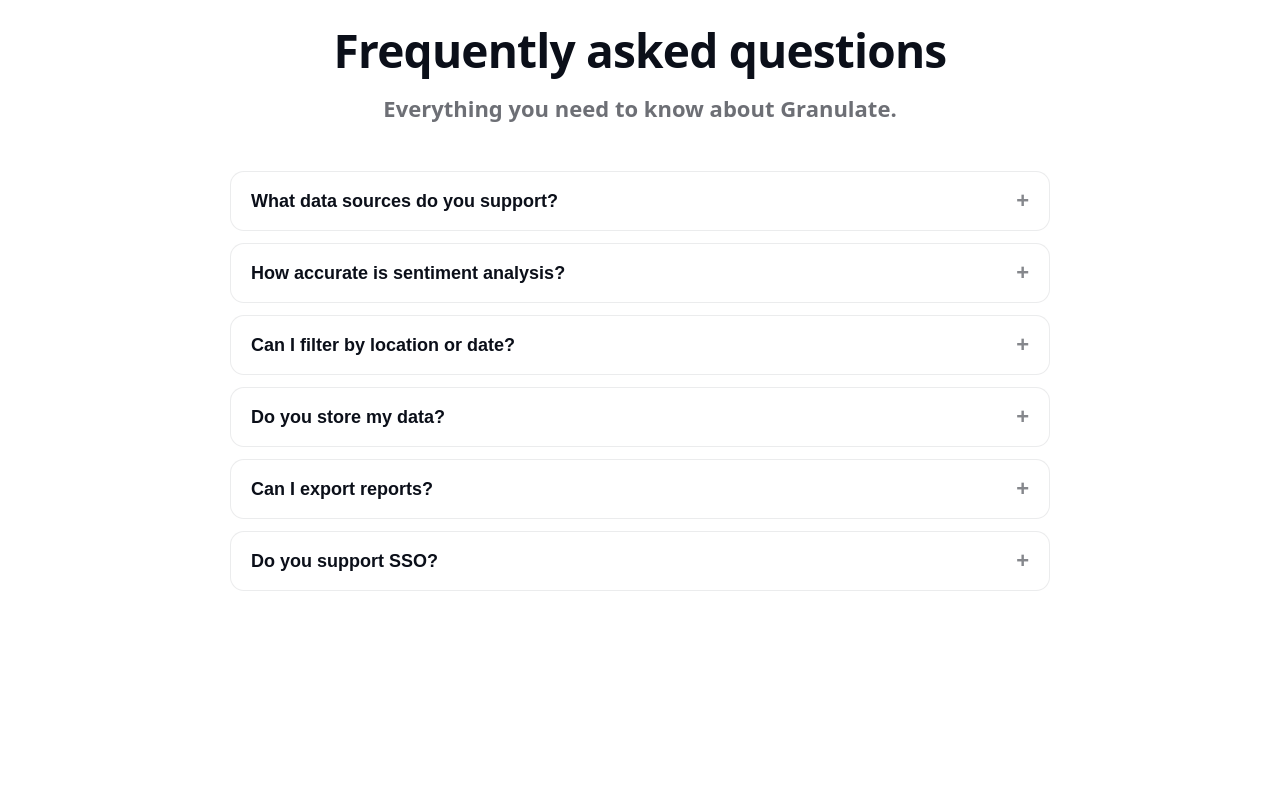
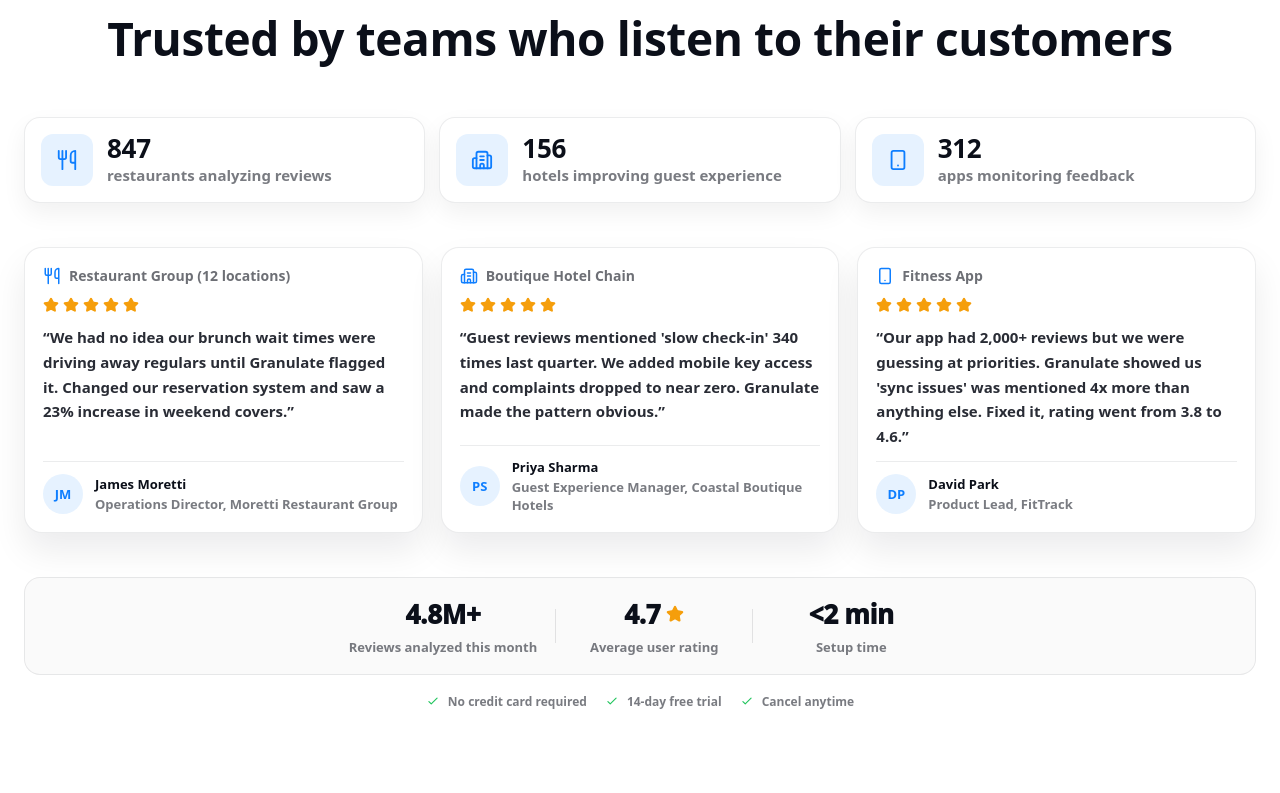
Before and after one commit to wushang549/ProyectoIntegradorUI, a React (Vite) app in the folder my-react-app/: page / in a window 1280 px wide. Shown: the part 727-1520 px from the top of the page. Before the commit the page ends 1414 px from the top, so only its background shows below. Built offline with nearby package versions, Linux system fonts and the light colour scheme.

Commit message:
social-proof section

```diff
--- a/my-react-app/src/pages/landing/components/faq.css
+++ b/my-react-app/src/pages/landing/components/faq.css
@@ -76,6 +76,9 @@
 }
 
 @media (max-width: 520px) {
+    .faq-section{
+    padding: 40px 24px;
+    }
   .faq-title {
     font-size: 28px;
   }
--- /dev/null
+++ b/my-react-app/src/pages/landing/components/social-proof.css
@@ -0,0 +1,279 @@
+.sp-section {
+  padding: 52px 24px;
+  background: #ffffff;
+}
+
+.sp-container {
+  max-width: 1600px;
+  margin: 0 auto;
+}
+
+.sp-header {
+  text-align: center;
+  margin-bottom: 48px;
+}
+
+.sp-kicker {
+  margin: 0 0 8px;
+  font-size: 18px;
+  font-weight: 900;
+  color: #0E7EFF;
+  letter-spacing: 0.3px;
+}
+
+.sp-title {
+  margin: 0;
+  font-size: 46px;
+  font-weight: 900;
+  color: #0b0f19;
+  letter-spacing: -0.4px;
+}
+
+.sp-stats {
+  display: grid;
+  gap: 14px;
+  grid-template-columns: repeat(3, 1fr);
+  margin-bottom: 44px;
+}
+.sp-star-lucide {
+  width: 16px;
+  height: 16px;
+  color: #f59e0b;
+  fill: #f59e0b;
+}
+
+.sp-stat-card {
+  display: flex;
+  align-items: center;
+  gap: 14px;
+  border-radius: 16px;
+  border: 1px solid rgba(11, 15, 25, 0.08);
+  background: #ffffff;
+  padding: 16px;
+  box-shadow: 0 10px 24px rgba(11, 15, 25, 0.06);
+}
+
+.sp-stat-icon {
+  width: 52px;
+  height: 52px;
+  border-radius: 12px;
+  background: rgba(14, 126, 255, 0.10);
+  display: flex;
+  align-items: center;
+  justify-content: center;
+  color: #0E7EFF;
+  flex: 0 0 auto;
+}
+
+.sp-industry-icon {
+  width: 22px;
+  height: 22px;
+  stroke: currentColor;
+}
+
+.sp-stat-value {
+  font-size: 26px;
+  font-weight: 700;
+  color: #0b0f19;
+  letter-spacing: -0.3px;
+  line-height: 1.05;
+}
+
+.sp-stat-label {
+  margin: 2px 0 0;
+  font-size: 15px;
+  font-weight: 700;
+  color: rgba(11, 15, 25, 0.55);
+}
+
+.sp-testimonials {
+  display: grid;
+  gap: 18px;
+  grid-template-columns: repeat(3, 1fr);
+}
+
+.sp-card {
+  border-radius: 18px;
+  border: 1px solid rgba(11, 15, 25, 0.08);
+  background: #ffffff;
+  padding: 18px;
+  box-shadow: 0 18px 34px rgba(11, 15, 25, 0.08);
+  display: flex;
+  flex-direction: column;
+  gap: 12px;
+}
+
+.sp-badge {
+  display: inline-flex;
+  align-items: center;
+  gap: 8px;
+  font-size: 14px;
+  font-weight: 800;
+  color: rgba(11, 15, 25, 0.6);
+}
+
+.sp-badge svg {
+  width: 18px;
+  height: 18px;
+  color: #0E7EFF;
+}
+
+.sp-stars {
+  display: inline-flex;
+  align-items: center;
+  gap: 4px;
+}
+
+.sp-star {
+  width: 16px;
+  height: 16px;
+  fill: none;
+}
+
+.sp-star path {
+  fill: #f59e0b;
+}
+
+.sp-quote {
+  margin: 0;
+  font-size: 15px;
+  line-height: 1.65;
+  color: rgba(11, 15, 25, 0.88);
+  font-weight: 550;
+  flex: 1 1 auto;
+}
+
+.sp-author {
+  display: flex;
+  align-items: center;
+  gap: 12px;
+  padding-top: 12px;
+  border-top: 1px solid rgba(11, 15, 25, 0.08);
+}
+
+.sp-avatar {
+  width: 40px;
+  height: 40px;
+  border-radius: 999px;
+  background: rgba(14, 126, 255, 0.10);
+  color: #0E7EFF;
+  display: flex;
+  align-items: center;
+  justify-content: center;
+  font-weight: 900;
+  font-size: 13px;
+  flex: 0 0 auto;
+}
+
+.sp-name {
+  font-size: 13px;
+  font-weight: 900;
+  color: #0b0f19;
+}
+
+.sp-role {
+  font-size: 13px;
+  font-weight: 750;
+  color: rgba(11, 15, 25, 0.55);
+  margin-top: 2px;
+}
+
+.sp-metrics {
+  margin-top: 44px;
+  border-radius: 16px;
+  border: 1px solid rgba(11, 15, 25, 0.08);
+  background: rgba(11, 15, 25, 0.02);
+  padding: 18px;
+  display: flex;
+  align-items: center;
+  justify-content: center;
+  gap: 18px;
+  flex-wrap: wrap;
+  text-align: center;
+}
+
+.sp-metric {
+  min-width: 160px;
+}
+
+.sp-metric-value {
+  font-size: 26px;
+  font-weight: 1000;
+  color: #0b0f19;
+  letter-spacing: -0.3px;
+  display: inline-flex;
+  align-items: center;
+  gap: 6px;
+  justify-content: center;
+}
+
+.sp-metric-value--stars svg {
+  width: 18px;
+  height: 18px;
+}
+
+.sp-metric-label {
+  margin: 6px 0 0;
+  font-size: 13px;
+  font-weight: 750;
+  color: rgba(11, 15, 25, 0.55);
+}
+
+.sp-divider {
+  width: 1px;
+  height: 34px;
+  background: rgba(11, 15, 25, 0.10);
+  display: none;
+}
+
+.sp-trust {
+  margin-top: 18px;
+  display: flex;
+  align-items: center;
+  justify-content: center;
+  gap: 18px;
+  flex-wrap: wrap;
+  font-size: 12px;
+  font-weight: 750;
+  color: rgba(11, 15, 25, 0.55);
+}
+
+.sp-trust-item {
+  display: inline-flex;
+  align-items: center;
+  gap: 8px;
+}
+
+.sp-check {
+  width: 14px;
+  height: 14px;
+  color: #22c55e;
+}
+
+@media (min-width: 640px) {
+  .sp-divider {
+    display: block;
+  }
+}
+
+@media (max-width: 980px) {
+  .sp-testimonials {
+    grid-template-columns: 1fr;
+  }
+
+  .sp-stats {
+    grid-template-columns: 1fr;
+  }
+}
+
+@media (max-width: 520px) {
+  .sp-title {
+    font-size: 28px;
+  }
+
+  .sp-section {
+    padding: 20px 18px;
+  }
+
+
+}
--- /dev/null
+++ b/my-react-app/src/pages/landing/components/social-proof.tsx
@@ -0,0 +1,161 @@
+import { Star, Utensils, Building2, Smartphone } from 'lucide-react'
+import './social-proof.css'
+
+const testimonials = [
+  {
+    quote:
+      'We had no idea our brunch wait times were driving away regulars until Granulate flagged it. Changed our reservation system and saw a 23% increase in weekend covers.',
+    author: 'James Moretti',
+    role: 'Operations Director',
+    company: 'Moretti Restaurant Group',
+    avatar: 'JM',
+    rating: 5,
+    industry: 'Restaurant Group (12 locations)',
+    icon: Utensils,
+  },
+  {
+    quote:
+      "Guest reviews mentioned 'slow check-in' 340 times last quarter. We added mobile key access and complaints dropped to near zero. Granulate made the pattern obvious.",
+    author: 'Priya Sharma',
+    role: 'Guest Experience Manager',
+    company: 'Coastal Boutique Hotels',
+    avatar: 'PS',
+    rating: 5,
+    industry: 'Boutique Hotel Chain',
+    icon: Building2,
+  },
+  {
+    quote:
+      "Our app had 2,000+ reviews but we were guessing at priorities. Granulate showed us 'sync issues' was mentioned 4x more than anything else. Fixed it, rating went from 3.8 to 4.6.",
+    author: 'David Park',
+    role: 'Product Lead',
+    company: 'FitTrack',
+    avatar: 'DP',
+    rating: 5,
+    industry: 'Fitness App',
+    icon: Smartphone,
+  },
+]
+
+const industryStats = [
+  {
+    industry: 'Restaurants',
+    stat: '847',
+    label: 'restaurants analyzing reviews',
+    icon: Utensils,
+  },
+  {
+    industry: 'Hotels',
+    stat: '156',
+    label: 'hotels improving guest experience',
+    icon: Building2,
+  },
+  {
+    industry: 'Apps',
+    stat: '312',
+    label: 'apps monitoring feedback',
+    icon: Smartphone,
+  },
+]
+
+function CheckIcon() {
+  return (
+    <svg className="sp-check" fill="none" viewBox="0 0 24 24" stroke="currentColor" aria-hidden="true">
+      <path strokeLinecap="round" strokeLinejoin="round" strokeWidth={2} d="M5 13l4 4L19 7" />
+    </svg>
+  )
+}
+
+export function SocialProof() {
+  return (
+    <section className="sp-section" id="social-proof">
+      <div className="sp-container">
+        <div className="sp-header">
+          <p className="sp-kicker">Early adopters</p>
+          <h2 className="sp-title">Trusted by teams who listen to their customers</h2>
+        </div>
+
+        <div className="sp-stats">
+          {industryStats.map((item) => (
+            <div key={item.industry} className="sp-stat-card">
+              <div className="sp-stat-icon" aria-hidden="true">
+                <item.icon size={22} />
+              </div>
+              <div>
+                <div className="sp-stat-value">{item.stat}</div>
+                <p className="sp-stat-label">{item.label}</p>
+              </div>
+            </div>
+          ))}
+        </div>
+
+        <div className="sp-testimonials">
+          {testimonials.map((t) => (
+            <div key={t.author} className="sp-card">
+              <div className="sp-badge">
+                <t.icon size={16} />
+                <span>{t.industry}</span>
+              </div>
+
+              <div className="sp-stars" aria-hidden="true">
+                {Array.from({ length: t.rating }).map((_, i) => (
+                  <Star key={i} size={16} className="sp-star-lucide" />
+                ))}
+              </div>
+
+              <p className="sp-quote">“{t.quote}”</p>
+
+              <div className="sp-author">
+                <div className="sp-avatar">{t.avatar}</div>
+                <div>
+                  <div className="sp-name">{t.author}</div>
+                  <div className="sp-role">
+                    {t.role}, {t.company}
+                  </div>
+                </div>
+              </div>
+            </div>
+          ))}
+        </div>
+
+        <div className="sp-metrics">
+          <div className="sp-metric">
+            <div className="sp-metric-value">4.8M+</div>
+            <p className="sp-metric-label">Reviews analyzed this month</p>
+          </div>
+
+          <div className="sp-divider" />
+
+          <div className="sp-metric">
+            <div className="sp-metric-value sp-metric-value--stars">
+              4.7 <Star size={18} className="sp-star-lucide" />
+            </div>
+            <p className="sp-metric-label">Average user rating</p>
+          </div>
+
+          <div className="sp-divider" />
+
+          <div className="sp-metric">
+            <div className="sp-metric-value">{'<'}2 min</div>
+            <p className="sp-metric-label">Setup time</p>
+          </div>
+        </div>
+
+        <div className="sp-trust">
+          <div className="sp-trust-item">
+            <CheckIcon />
+            <span>No credit card required</span>
+          </div>
+          <div className="sp-trust-item">
+            <CheckIcon />
+            <span>14-day free trial</span>
+          </div>
+          <div className="sp-trust-item">
+            <CheckIcon />
+            <span>Cancel anytime</span>
+          </div>
+        </div>
+      </div>
+    </section>
+  )
+}
--- a/my-react-app/src/pages/landing/landing.tsx
+++ b/my-react-app/src/pages/landing/landing.tsx
@@ -1,5 +1,6 @@
 import SiteHeader from '../../components/siteheader/siteheader'
 import Hero from './components/hero'
+import { SocialProof } from './components/social-proof'
 import FAQ from './components/faq'
 
 export default function Landing() {
@@ -8,6 +9,7 @@ export default function Landing() {
       <SiteHeader />
       <main className="lp-main">
         <Hero />
+        <SocialProof />
         <section id="how-it-works"></section>
         <FAQ />
       </main>
--- a/package.json
+++ b/package.json
@@ -1,5 +1,6 @@
 {
   "dependencies": {
+    "lucide-react": "^0.563.0",
     "react-router-dom": "^7.13.0"
   }
 }
```
Also changed, not shown: 1 other file (tests, documents, lock files or other folders).
